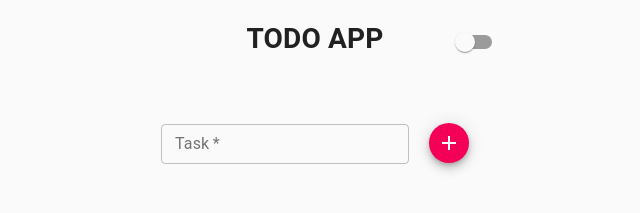
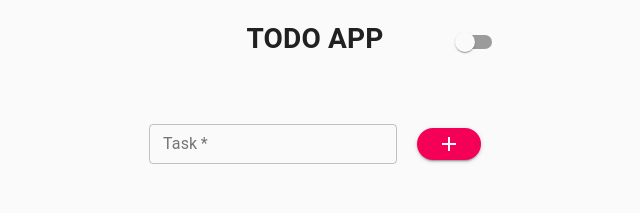
Before and after one commit to 2021-IBM-Accelerate-SW-Track/lab-1-team-29, a React (Create React App) app: page / in a window 1280 px wide. Shown: the top 213 px of the page, without its empty margins (325-965 px from the left). Built offline with nearby package versions, Linux system fonts and the light colour scheme.

Commit message:
added Zoom motion to task object, changed to Button component from Fab component for testing - test run #2

```diff
--- a/src/App.js
+++ b/src/App.js
@@ -10,6 +10,7 @@ import CssBaseline from '@material-ui/core/CssBaseline';
 import './App.css';
 
 function App() {
+  // logic for dark mode toggle
   const [darkState, setDarkState] = useState(false);
   const palletType = darkState ? "dark" : "light";
   const darkTheme = createMuiTheme({
@@ -17,10 +18,10 @@ function App() {
       type: palletType,
     }
   });
+  // function that changes the state of the theme onClick
   const handleThemeChange = () => {
     setDarkState(!darkState);
   };
-
 
   // state of the tasks being displayed
   const [allTasks, setAllTasks] = useState([]);
--- a/src/component/Task/Task.js
+++ b/src/component/Task/Task.js
@@ -1,9 +1,11 @@
 import Card from '@material-ui/core/Card';
+import { useState } from 'react';
 import CardHeader from '@material-ui/core/CardHeader';
 import CardActions from '@material-ui/core/CardActions';
 import { Button, Typography, IconButton} from '@material-ui/core';
 import DeleteIcon from '@material-ui/icons/Delete';
 import { makeStyles } from '@material-ui/core/styles';
+import Zoom from '@material-ui/core/Zoom';
 
 const useStyles = makeStyles((theme) => ({
     card: {
@@ -14,11 +16,14 @@ const useStyles = makeStyles((theme) => ({
 
 export default function Task({index, description, dateTime, isCompleted, CompleteTask, RemoveTask}) {
     const classes = useStyles();
+
     return (
+        <Zoom in={true}>
             <Card classes={{ root: classes.card }}>
                 <CardHeader
                     action = {
-                    <IconButton onClick={() => RemoveTask(index)}>
+                        <IconButton
+                        onClick={() => RemoveTask(index)} >
                             <DeleteIcon />
                         </IconButton>
                     }
@@ -29,7 +34,11 @@ export default function Task({index, description, dateTime, isCompleted, Complet
                             {description}
                         </Typography>
                     }
-                subheader={dateTime}
+                    subheader={
+                        <Typography variant={"h10"} color="textSecondary">
+                            {dateTime}
+                        </Typography>
+                    }
                 />
                 <CardActions>
                     <Button
@@ -39,5 +48,6 @@ export default function Task({index, description, dateTime, isCompleted, Complet
                     </Button>
                 </CardActions>
             </Card>
+        </Zoom>
     )
 }
--- a/src/component/TaskForm/TaskForm.js
+++ b/src/component/TaskForm/TaskForm.js
@@ -1,13 +1,14 @@
 import React, {useState} from 'react'
 import TextField from "@material-ui/core/TextField"
-import Fab from '@material-ui/core/Fab';
+import { Button } from '@material-ui/core';
 import AddIcon from '@material-ui/icons/Add';
 import { makeStyles } from '@material-ui/styles';
 
 const useStyles = makeStyles({
   addBtn: {
     marginLeft: 20,
-    marginTop: 7
+    marginTop: 12,
+    borderRadius: 30,
   },
 
   inputStyle: {
@@ -58,16 +59,17 @@ export function TaskForm({ AddTask, allTasks}) {
           // grabs input value and changes state of text value
           onChange={(e) => setText(e.target.value)}
         />
-        <Fab
+        <Button
         data-testid="new-item-button"
         onClick={clickChanger}
         size="small"
+        variant="contained"
         color="secondary"
         aria-label="add"
         className={classes.addBtn}
         >
           <AddIcon />
-        </Fab>
+        </Button>
       </form>
     )
   }
```
Lines whose indentation alone changed are shown as unchanged.
